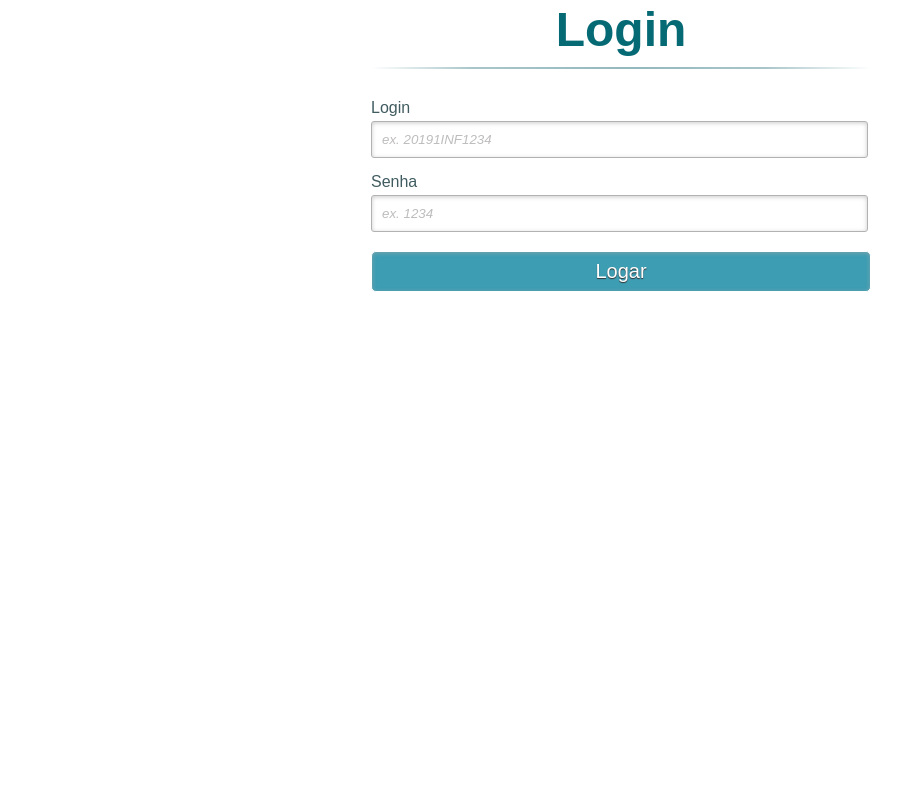
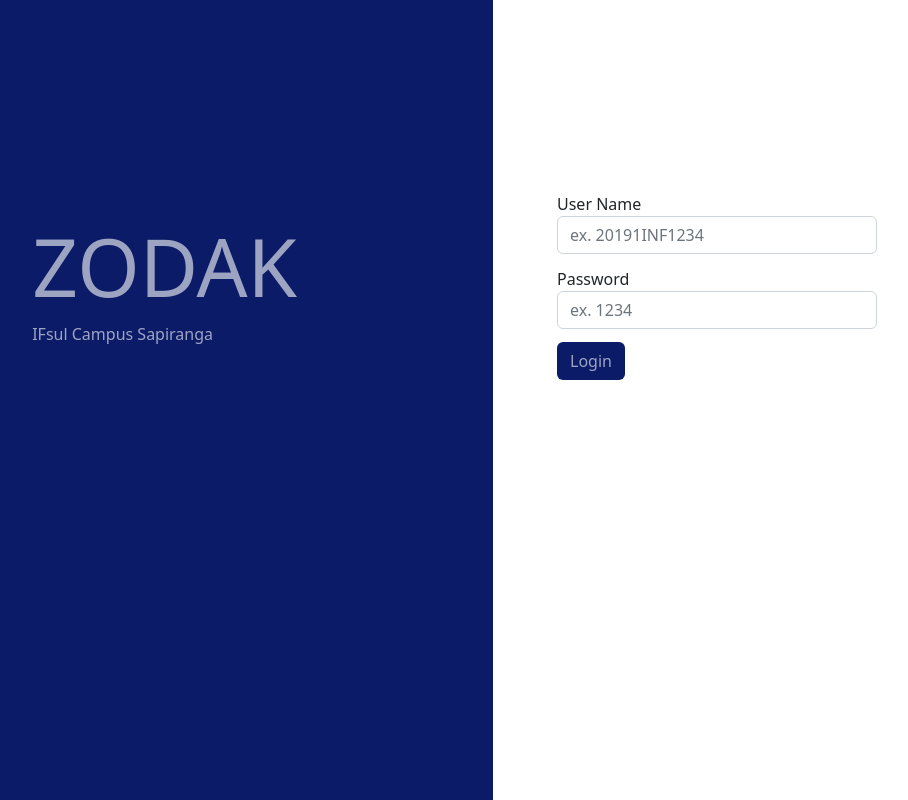
Before and after one commit to benjamin-mauss/zodak, a PHP site: page /login/index.php in a window 1280 px wide. Shown: the whole page, without its empty margins (19-927 px from the left). Run offline with PHP 8.4, Linux system fonts and the light colour scheme.

Commit message:
layout feito

```diff
--- a/css/login.css
+++ /dev/null
@@ -1,205 +0,0 @@
-/* CSS reset */
-*, *:before, *:after {
-    margin:0;
-    padding:0;
-    font-family: Arial,sans-serif;
-  }
-
-  /* remove a linha dos links */
-  a{
-    text-decoration: none;
-  }
-
-  /* esconde as ancoras da tela */
-  a.links{
-    display: none;
-  }
-  .content{
-    width: 500px;
-    min-height: 560px;
-    margin: 0px auto;
-    position: relative;
-  }
-  h1{
-    font-size: 48px;
-    color: #066a75;
-    padding: 2px 0 10px 0;
-    font-family: Arial,sans-serif;
-    font-weight: bold;
-    text-align: center;
-    padding-bottom: 30px;
-  }
-  h1:after{
-    content: ' ';
-    display: block;
-    width: 100%;
-    height: 2px;
-    margin-top: 10px;
-    background: -webkit-linear-gradient(left, rgba(147,184,189,0) 0%,rgba(147,184,189,0.8) 20%,rgba(147,184,189,1) 53%,rgba(147,184,189,0.8) 79%,rgba(147,184,189,0) 100%);
-    background: linear-gradient(left, rgba(147,184,189,0) 0%,rgba(147,184,189,0.8) 20%,rgba(147,184,189,1) 53%,rgba(147,184,189,0.8) 79%,rgba(147,184,189,0) 100%);
-  }
-  p{
-    margin-bottom:15px;
-  }
-
-  .content p:first-child{
-    margin: 0px;
-  }
-
-  label{
-    color: #405c60;
-    position: relative;
-  }
-  /* placeholder */
-::-webkit-input-placeholder  {
-    color: #bebcbc;
-    font-style: italic;
-  }
-
-  input:-moz-placeholder,
-  textarea:-moz-placeholder{
-    color: #bebcbc;
-    font-style: italic;
-  }
-
-  input {
-    outline: none;
-  }
-
-  /*estilo dos input,  menos o checkbox */
-  input:not([type="checkbox"]){
-    width: 95%;
-    margin-top: 4px;
-    padding: 10px;
-    border: 1px solid #b2b2b2;
-
-    -webkit-border-radius: 3px;
-    border-radius: 3px;
-
-    -webkit-box-shadow: 0px 1px 4px 0px rgba(168, 168, 168, 0.6) inset;
-    box-shadow: 0px 1px 4px 0px rgba(168, 168, 168, 0.6) inset;
-
-    -webkit-transition: all 0.2s linear;
-    transition: all 0.2s linear;
-  }
-
-  /*estilo do botão submit */
-  input[type="submit"]{
-    width: 100%!important;
-    cursor: pointer;
-    background: rgb(61, 157, 179);
-    padding: 8px 5px;
-    color: #fff;
-    font-size: 20px;
-    border: 1px solid #fff;
-    margin-bottom: 10px;
-    text-shadow: 0 1px 1px #333;
-
-    -webkit-border-radius: 5px;
-    border-radius: 5px;
-
-    transition: all 0.2s linear;
-  }
-
-  /*estilo do botão submit no hover */
-  input[type="submit"]:hover{
-    background: #4ab3c6;
-  }
-  .link{
-    position: absolute;
-    background: #e1eaeb;
-    color: #7f7c7c;
-    left: 0px;
-    height: 20px;
-    width: 440px;
-    padding: 17px 30px 20px 30px;
-    font-size: 16px;
-    text-align: right;
-    border-top: 1px solid #dbe5e8;
-
-    -webkit-border-radius: 0 0  5px 5px;
-    border-radius: 0 0  5px 5px;
-  }
-
-  .link a {
-    font-weight: bold;
-    background: #f7f8f1;
-    padding: 6px;
-    color: rgb(29, 162, 193);
-    margin-left: 10px;
-    border: 1px solid #cbd518;
-
-    -webkit-border-radius: 4px;
-    border-radius: 4px;
-
-    -webkit-transition: all 0.4s linear;
-    transition: all 0.4s  linear;
-  }
-
-  .link a:hover {
-    color: #39bfd7;
-    background: #f7f7f7;
-    border: 1px solid #4ab3c6;
-  }
-  /* Efeito ao clicar no botão ( Ir para Login ) */
-#paracadastro:target ~ .content #cadastro,
-#paralogin:target ~ .content #login{
-  z-index: 2;
-  -webkit-animation-name: fadeInLeft;
-  animation-name: fadeInLeft;
-
-  -webkit-animation-delay: .1s;
-  animation-delay: .1s;
-}
-
-/* Efeito ao clicar no botão ( Cadastre-se ) */
-#registro:target ~ .content #login,
-#paralogin:target ~ .content #cadastro{
-  -webkit-animation-name: fadeOutLeft;
-  animation-name: fadeOutLeft;
-}
-/*fadeInLeft*/
-@-webkit-keyframes fadeInLeft {
-    0% {
-      opacity: 0;
-      -webkit-transform: translateX(-20px);
-    }
-    100% {
-      opacity: 1;
-      -webkit-transform: translateX(0);
-    }
-  }
-
-  @keyframes fadeInLeft {
-    0% {
-      opacity: 0;
-      transform: translateX(-20px);
-    }
-    100% {
-      opacity: 1;
-      transform: translateX(0);
-    }
-  }
-
-  /*fadeOutLeft*/
-  @-webkit-keyframes fadeOutLeft {
-    0% {
-      opacity: 1;
-      -webkit-transform: translateX(0);
-    }
-    100% {
-      opacity: 0;
-      -webkit-transform: translateX(-20px);
-    }
-  }
-
-  @keyframes fadeOutLeft {
-    0% {
-      opacity: 1;
-      transform: translateX(0);
-    }
-    100% {
-      opacity: 0;
-      transform: translateX(-20px);
-    }
-  }
--- a/login/auth.php
+++ b/login/auth.php
@@ -19,12 +19,12 @@
 $mat = strtolower($_POST["login"]);
 
 var_dump($conn);
-$q = mysqli_query($conn, "SELECT * FROM zodak.admins WHERE matricula='{$_POST["login"]}' and hash_senha='$hash';");
+$q = mysqli_query($conn, "SELECT * FROM zodak.admins WHERE siape='{$_POST["login"]}' and hash_senha='$hash';");
 
 if ($q && (mysqli_num_rows($q) == 1)){
     $r=mysqli_fetch_assoc($q);
     $_SESSION['id'] = $r['id'];
-    $_SESSION['matricula'] = $r['matricula'];
+    $_SESSION['siape'] = $r['siape'];
     $_SESSION['nome'] = $r['nome'];
     header("Location: /v1/turmas?r=senha_correta");
     die();
--- /dev/null
+++ b/login/index.css
@@ -0,0 +1,74 @@
+
+.main-head{
+    height: 100%;
+    background: #9da4c2;
+
+  }
+
+  .sidenav {
+    height: 100%;
+    background-color: #0b1b67;
+    overflow-x: hidden;
+    padding-top: 3%;
+  }
+
+
+  .main {
+    padding: 0 5%;
+  }
+
+  @media screen and (max-height: 450px) {
+    .sidenav {padding-top: 2%;}
+  }
+
+  @media screen and (max-width: 450px) {
+
+    .login-form{
+        margin-top: 10%;
+    }
+
+    .register-form{
+        margin-top: 10%;
+    }
+  }
+
+  @media screen and (min-width: 768px){
+    .main{
+        margin-left: 40%;
+    }
+
+    .sidenav{
+        width: 40%;
+        position: fixed;
+        z-index: 1;
+        top: 0;
+        left: 0;
+    }
+
+    .login-form{
+        margin-top: 60%;
+    }
+
+  }
+
+
+  .login-main-text{
+    margin-top: 25%;
+    padding: 10%;
+    color: #9da4c2;
+  }
+
+
+  .login-main-text h2{
+    font-size: 5rem;
+    font-weight: 300;
+  }
+
+  .btn-black{
+    background-color: #0b1b67 !important;
+    color: #9da4c2 !important;
+  }
+
+  .form-group {
+      margin: 4% 0;
+  }
--- a/login/index.php
+++ b/login/index.php
@@ -1,36 +1,37 @@
 <!DOCTYPE html>
 <head>
   <meta charset="UTF-8" />
-  <title>Formulário de Login e Registro com HTML5 e CSS3</title>
+  <title>Zodak</title>
   <meta name="viewport" content="width=device-width, initial-scale=1.0">
-  <link rel="stylesheet" type="text/css" href="/v1/css/login.css" />
+  <link href="index.css" type="text/css" rel="stylesheet">
+  <link href="https://cdn.jsdelivr.net/npm/bootstrap@5.2.2/dist/css/bootstrap.min.css" rel="stylesheet" integrity="sha384-Zenh87qX5JnK2Jl0vWa8Ck2rdkQ2Bzep5IDxbcnCeuOxjzrPF/et3URy9Bv1WTRi" crossorigin="anonymous">
+
 </head>
-<body>
-  <div class="container" >
-    <a class="links" id="paracadastro"></a>
-    <a class="links" id="paralogin"></a>
+<body id="bodyclass">
+   <div class="sidenav">
+      <div class="login-main-text">
+         <h2>ZODAK</h2>
+         <p>IFsul Campus Sapiranga</p>
+      </div>
+   </div>
+   <div class="main">
+      <div class="col-md-6">
+         <div class="login-form">
+            <form method="post" action="/v1/login/auth.php">
+               <div class="form-group">
+                  <label for="login">User Name</label>
+                  <input id="login" class="form-control" name="login" required="required" type="text" placeholder="ex. 20191INF1234"/>
+               </div>
+               <div class="form-group">
+                  <label>Password</label>
+                  <input id="senha" name="senha" class="form-control" required="required" type="password" placeholder="ex. 1234"/>
+               </div>
+               <button type="submit" class="btn btn-black" value="Logar">Login</button>
+            </form>
+         </div>
+      </div>
+   </div>
 
-    <div class="content">
-      <!--FORMULÁRIO DE LOGIN-->
-      <div id="login">
-        <form method="post" action="/v1/login/auth.php">
-          <h1>Login</h1>
-          <p>
-            <label for="login">Login</label>
-            <input id="login" name="login" required="required" type="text" placeholder="ex. 20191INF1234"/>
-          </p>
-
-          <p>
-            <label for="senha">Senha</label>
-            <input id="senha" name="senha" required="required" type="password" placeholder="ex. 1234"/>
-          </p>
-          <p>
-            <input type="submit" value="Logar" />
-          </p>
-        </form>
-      </div>
-
-    </div>
-  </div>
+<script src="https://cdn.jsdelivr.net/npm/bootstrap@5.2.2/dist/js/bootstrap.bundle.min.js" integrity="sha384-OERcA2EqjJCMA+/3y+gxIOqMEjwtxJY7qPCqsdltbNJuaOe923+mo//f6V8Qbsw3" crossorigin="anonymous"></script>
 </body>
 </html>
```
Also changed, not shown: turmas/index.css (added, +40 -0 lines), turmas/index.php (+28 -27 lines).
